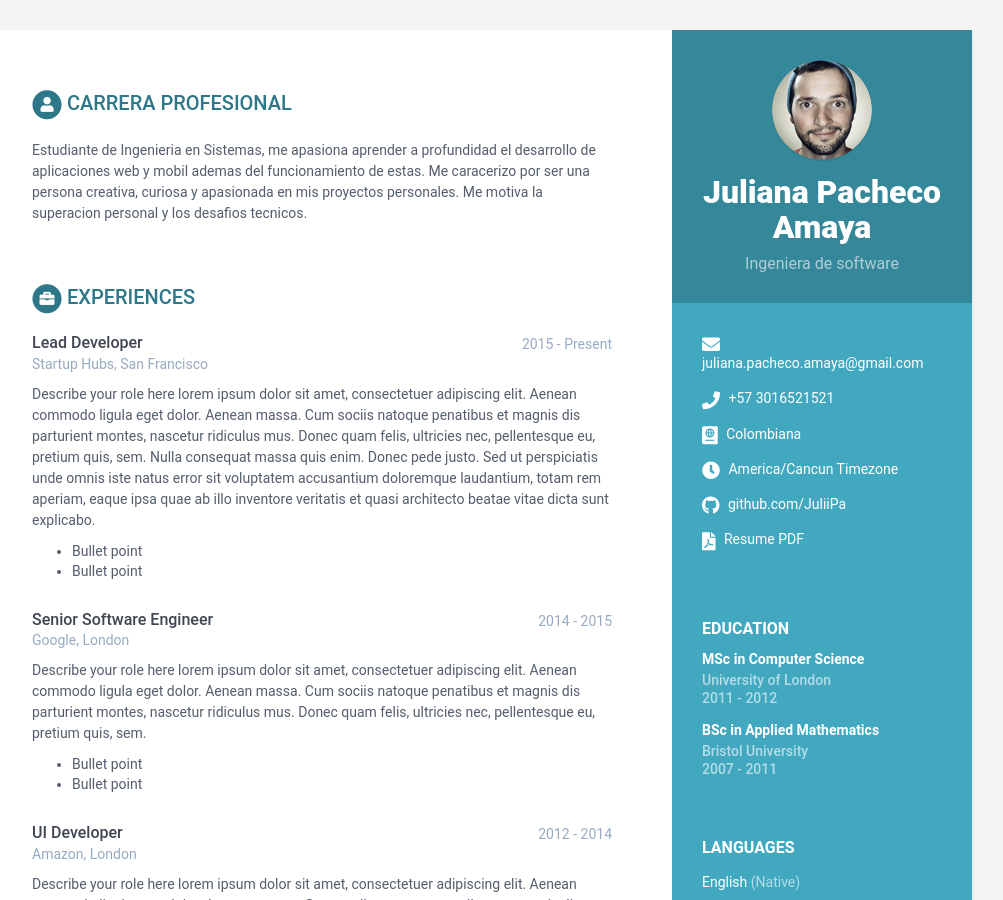
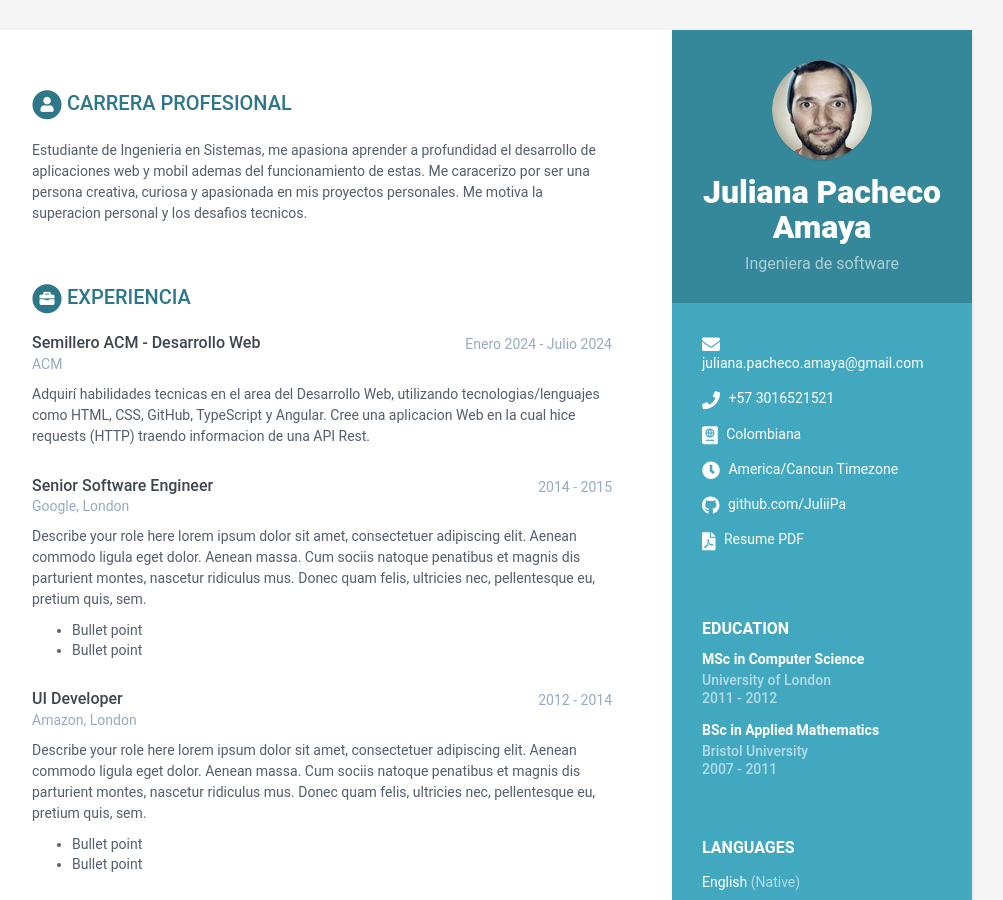
Before and after one commit to JuliiPa/Pacheco-cvTallerIssues, a Jekyll site: the page built from index.html, in a window 1280 px wide and 900 px high. Shown: the whole window, without its empty margins (168-1171 px from the left). Built offline with Jekyll 4.4.1, drawn with Linux system fonts in a browser that asks for light colours.

Commit message:
cambio experiencia

```diff
--- a/_data/data.yml
+++ b/_data/data.yml
@@ -77,23 +77,15 @@ education:
             - Bullet point
 
 experiences:
-    title: Experiences
+    title: Experiencia
     info:
-      - role: Lead Developer
-        time: 2015 - Present
-        company: Startup Hubs, San Francisco
+      - role: Semillero ACM - Desarrollo Web
+        time: Enero 2024 - Julio 2024
+        company: ACM
         details: |
-          Describe your role here lorem ipsum dolor sit amet, consectetuer
-          adipiscing elit. Aenean commodo ligula eget dolor. Aenean massa.
-          Cum sociis natoque penatibus et magnis dis parturient montes,
-          nascetur ridiculus mus. Donec quam felis, ultricies nec,
-          pellentesque eu, pretium quis, sem. Nulla consequat massa quis
-          enim. Donec pede justo. Sed ut perspiciatis unde omnis iste natus
-          error sit voluptatem accusantium doloremque laudantium, totam rem
-          aperiam, eaque ipsa quae ab illo inventore veritatis et quasi
-          architecto beatae vitae dicta sunt explicabo.
-            - Bullet point
-            - Bullet point
+          Adquirí habilidades tecnicas en el area del Desarrollo Web, utilizando
+          tecnologias/lenguajes como HTML, CSS, GitHub, TypeScript y Angular. Cree una aplicacion Web
+          en la cual hice requests (HTTP) traendo informacion de una API Rest.
       - role: Senior Software Engineer
         time: 2014 - 2015
         company: Google, London
```
